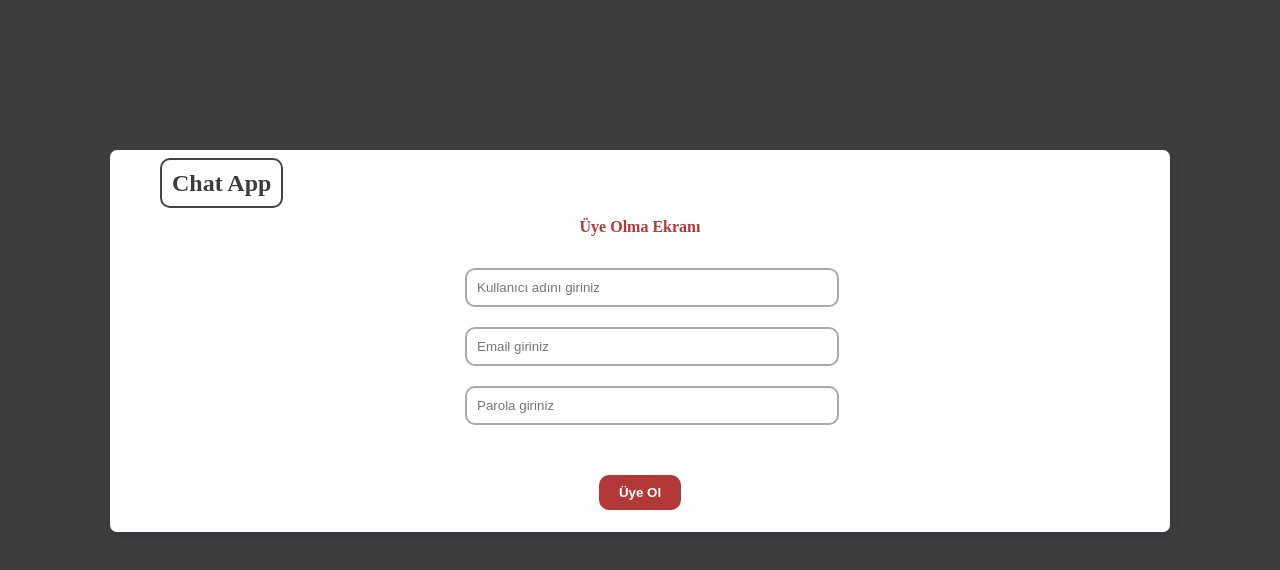
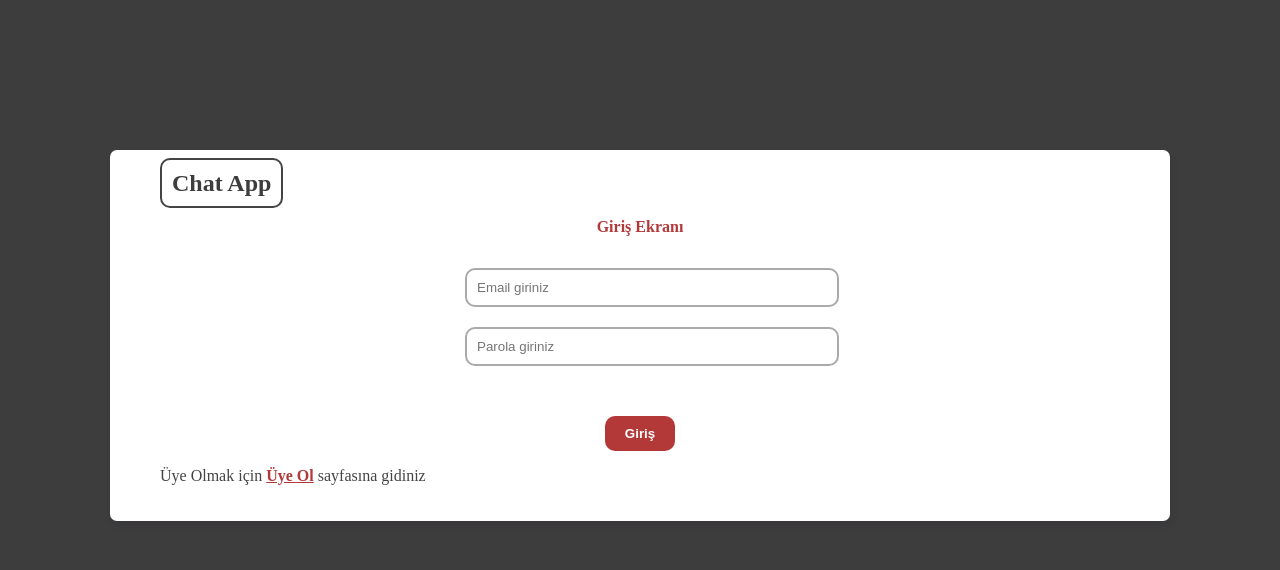
Before and after one commit to sefadalklc/chatapp, a Vue app: page / in a window 1280 px wide. Shown: the top 570 px of the page. Built offline with nearby package versions, Linux system fonts and the light colour scheme.

Commit message:
login ve register sayfa geçişleri yapıldı

```diff
--- /dev/null
+++ b/src/components/Login.vue
@@ -0,0 +1,30 @@
+<template>
+  <form @submit.prevent="uyeOl">
+<h4>Giriş Ekranı</h4>
+
+<input type="text" placeholder="Email giriniz" v-model="email"/>
+<input type="password" placeholder="Parola giriniz" v-model="parola"/>
+<button>Giriş </button>
+  </form>
+</template>
+
+<script>
+import {ref} from 'vue'
+export default {
+    setup(){
+
+        const email=ref('')
+        const parola=ref('')
+
+        const uyeOl=()=>{
+            console.log(email.value,parola.value);
+        }
+
+        return {email,parola,uyeOl}
+    }
+}
+</script>
+
+<style>
+
+</style>
--- a/src/views/Home.vue
+++ b/src/views/Home.vue
@@ -1,17 +1,33 @@
 <template>
   <div class="home container">
     <h2>Chat App</h2>
-    <Register />
+    <div v-if="uyeMi">
+      <Login />
+      <p>Üye Olmak için <span @click="uyeMi=false" >Üye Ol</span> sayfasına gidiniz</p>
+    </div>
+    <div v-else>
+      <Register />
+      <p>Griş Yapmak İçin <span @click="uyeMi=true" >Giriş</span> sayfasına gidiniz</p>
+    </div>
   </div>
 </template>
 
 <script>
-import Register from '../components/Register.vue'
+import Register from '../components/Register.vue';
+import Login from '../components/Login.vue';
+import {ref} from 'vue'
+
 
 export default {
   name: 'Home',
   components:{
+    Login,
     Register
+  },
+
+  setup(){
+    const uyeMi=ref(true)
+    return{uyeMi}
   }
 }
 </script>
```
